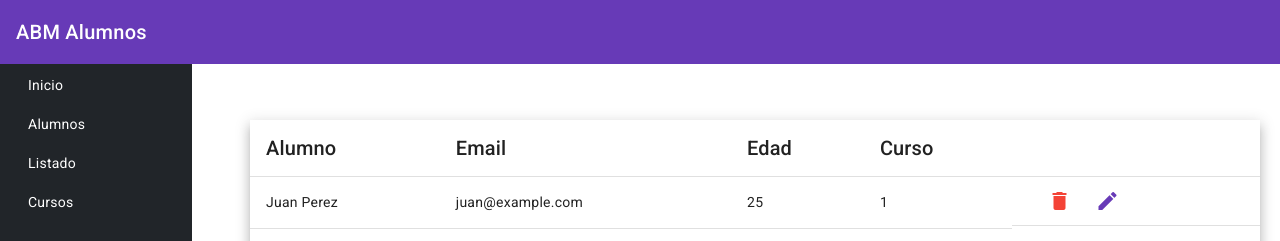
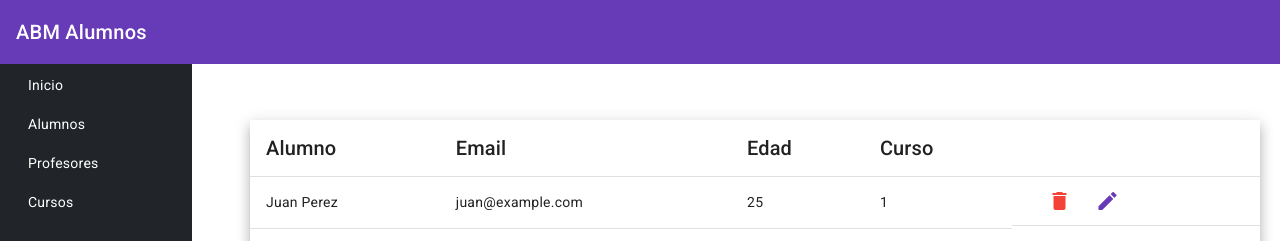
Before and after one commit to joeldrivero/CursoAngular, an Angular app in the folder 1PF-Rivero/: page / in a window 1280 px wide. Shown: the top 241 px of the page. Built offline with nearby package versions, Linux system fonts and the light colour scheme.

Commit message:
correciones

```diff
--- a/1PF-Rivero/src/app/app.module.ts
+++ b/1PF-Rivero/src/app/app.module.ts
@@ -37,8 +37,8 @@ import { RouterModule } from '@angular/router';
     RouterModule.forRoot([
       { path: '', component: AppComponent },
       { path: 'listado', component: AppComponent },
-      { path: 'contact', component: AppComponent },
-      { path: '**', redirectTo: '' }
+      { path: 'profesores', component: AppComponent },
+      { path: 'cursos',component: AppComponent }
     ])
   ],
   providers: [],
--- a/1PF-Rivero/src/app/pages/sidebar/sidebar.component.html
+++ b/1PF-Rivero/src/app/pages/sidebar/sidebar.component.html
@@ -17,8 +17,8 @@
                         </a>
                     </li>
                     <li>
-                        <a routerLink="/listado" class="nav-link px-0 align-middle">
-                            <i class="fs-4 bi-table"></i> <span class="ms-1 d-none d-sm-inline">Listado</span></a>
+                        <a routerLink="/profesores" class="nav-link px-0 align-middle">
+                            <i class="fs-4 bi-table"></i> <span class="ms-1 d-none d-sm-inline">Profesores</span></a>
                     </li>
                     <li>
                         <a routerLink="/cursos" data-bs-toggle="collapse" class="nav-link px-0 align-middle">
```
Also changed, not shown: 1PF-Rivero/src/app/conversor.pipe.ts (deleted, +0 -12 lines).
